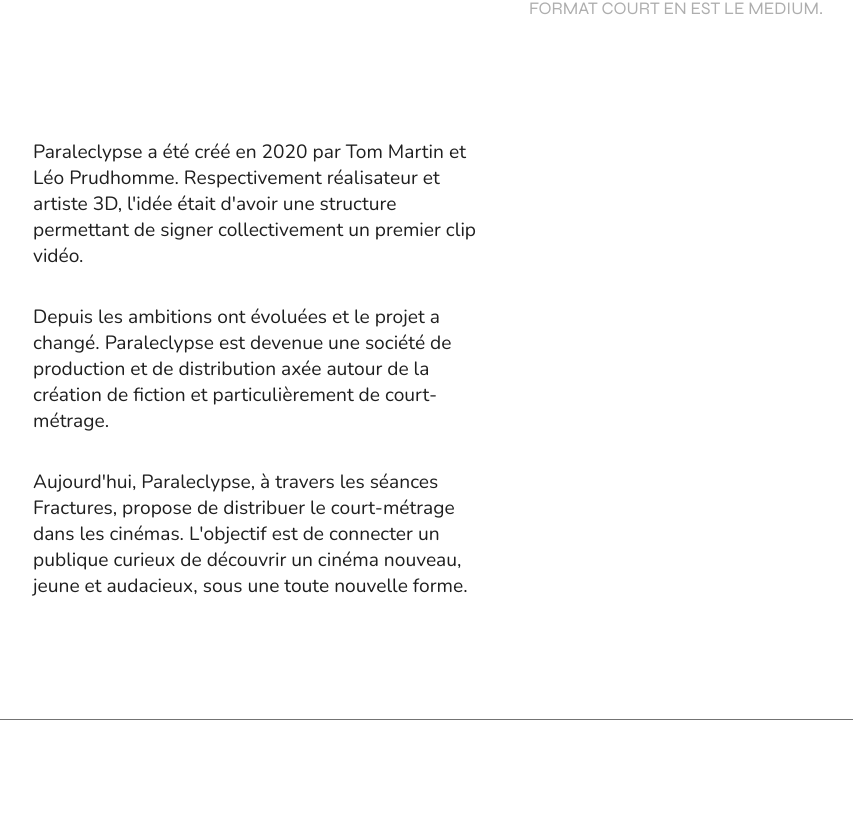
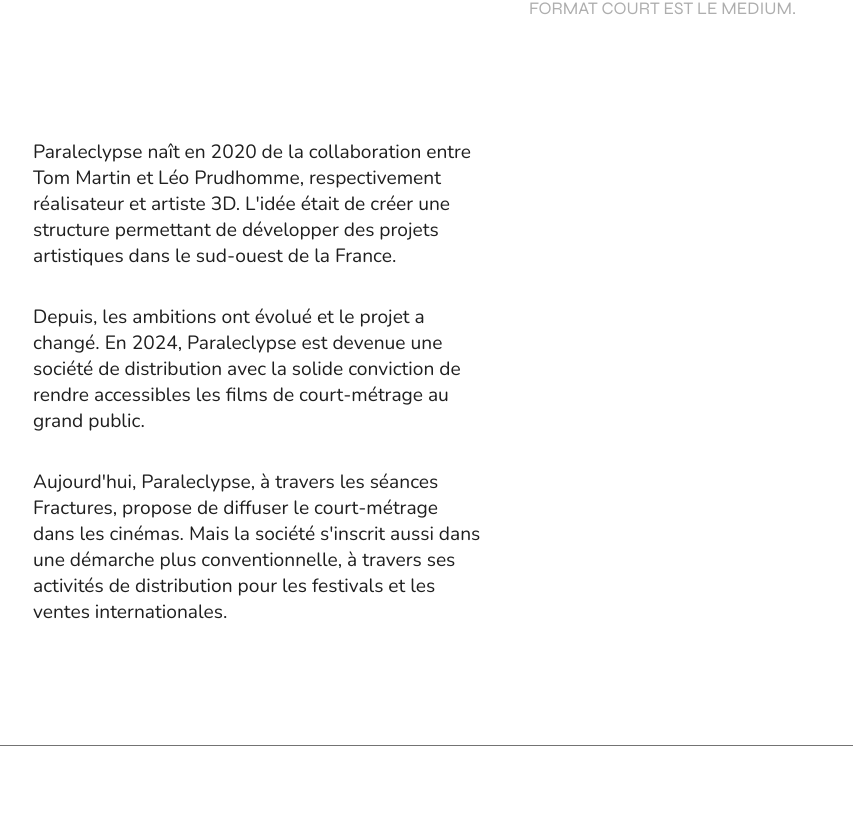
Before and after one commit to tom-mp4/paraleclypse, a Vue app: page /about in a window 1280 px wide. Shown: the part 397-1235 px from the top of the page, without its empty margins (383-1236 px from the left). Built offline with nearby package versions, Linux system fonts and the light colour scheme.

Commit message:
Edited CompanyHistory.vue Added a ScrollInvitation.vue to Home.vue

```diff
--- a/src/components/About/AboutDescription.vue
+++ b/src/components/About/AboutDescription.vue
@@ -7,7 +7,7 @@
     <p>
       Paraleclypse est un studio indépendant de distribution. Nous travaillons avec
       des oeuvres de fiction, d'animation et de documentaire pour le cinéma, les festivals et les
-      ventes. Notre objectif est de faire découvrir un cinéma différent, dont le format court en est
+      ventes. Notre objectif est de faire découvrir un cinéma différent, dont le format court est
       le medium.
     </p>
   </section>
--- a/src/components/About/CompanyHistory.vue
+++ b/src/components/About/CompanyHistory.vue
@@ -5,19 +5,20 @@
 <template>
   <section class="companyHistory">
     <p>
-      Paraleclypse a été créé en 2020 par Tom Martin et Léo Prudhomme. Respectivement réalisateur
-      et artiste 3D, l'idée était d'avoir une structure permettant de signer collectivement un
-      premier clip vidéo.
+      Paraleclypse naît en 2020 de la collaboration entre Tom Martin et Léo Prudhomme,
+      respectivement réalisateur et artiste 3D. L'idée était de créer une structure permettant
+      de développer des projets artistiques dans le sud-ouest de la France.
     </p>
     <p>
-      Depuis les ambitions ont évoluées et le projet a changé.
-      Paraleclypse est devenue une société de production et de distribution axée autour de la
-      création de fiction et particulièrement de court-métrage.
+      Depuis, les ambitions ont évolué et le projet a changé. En 2024, Paraleclypse est
+      devenue une société de distribution avec la solide conviction de rendre accessibles
+      les films de court-métrage au grand public.
     </p>
     <p>
-      Aujourd'hui, Paraleclypse, à travers les séances Fractures, propose de distribuer le
-      court-métrage dans les cinémas. L'objectif est de connecter un publique curieux de
-      découvrir un cinéma nouveau, jeune et audacieux, sous une toute nouvelle forme.
+      Aujourd'hui, Paraleclypse, à travers les séances Fractures, propose de diffuser le
+      court-métrage dans les cinémas. Mais la société s'inscrit aussi dans une démarche plus
+      conventionnelle, à travers ses activités de distribution pour les festivals et les
+      ventes internationales.
     </p>
   </section>
 </template>
--- /dev/null
+++ b/src/components/Home/ScrollInvitation.vue
@@ -0,0 +1,51 @@
+<script setup>
+</script>
+
+<template>
+  <div class="mouseContainer">
+
+    <div class="mouse">
+      <div class="wheel"></div>
+    </div>
+  </div>
+</template>
+
+<style scoped lang="scss">
+body {
+  background-color: #2a2a2a;
+}
+
+.mouseContainer {
+  width: 24px;
+
+  .mouse {
+    border: 3px solid white;
+    width: 18px;
+    background-color: transparent;
+    height: 35px;
+    border-radius: 10px;
+
+    .wheel {
+      width: 1px;
+      height: 1px;
+      border: 2px solid white;
+      background-color: white;
+      position: relative;
+      border-radius: 50%;
+      left: 50%;
+      margin-left: -2px;
+      top: 7px;
+      animation: scroll 1s infinite;
+    }
+  }
+
+}
+
+@keyframes scroll {
+  0%   { top: 6px; opacity: 0;}
+  20% { opacity: 1; }
+  80% { opacity: 1;}
+  100% {top: 20px; opacity: 0;}
+}
+
+</style>
--- a/src/views/Home.vue
+++ b/src/views/Home.vue
@@ -3,6 +3,7 @@
     <section class="top">
       <WhiteNavbar id="nav" />
       <VideoLanding />
+      <ScrollInvitation id="scroll" />
       <div id="discover"></div>
     </section>
     <div>
@@ -28,12 +29,14 @@
 import { TextPlugin } from 'gsap/TextPlugin';
 import VideoLanding from '@/components/Home/VideoLanding.vue';
 import WhiteNavbar from '@/components/WhiteNavbar.vue';
+import ScrollInvitation from '@/components/Home/ScrollInvitation.vue';
 
 gsap.registerPlugin(ScrollTrigger, TextPlugin);
 
 export default {
   name: 'Home',
   components: {
+    ScrollInvitation,
     WhiteNavbar,
     VideoLanding,
     Footer,
@@ -77,6 +80,12 @@
     position: absolute;
     width: 90vw;
   }
+
+  #scroll {
+    z-index: 2;
+    position: absolute;
+    top: 90vh;
+  }
 }
 
 @media (max-width: 800px) {
```
